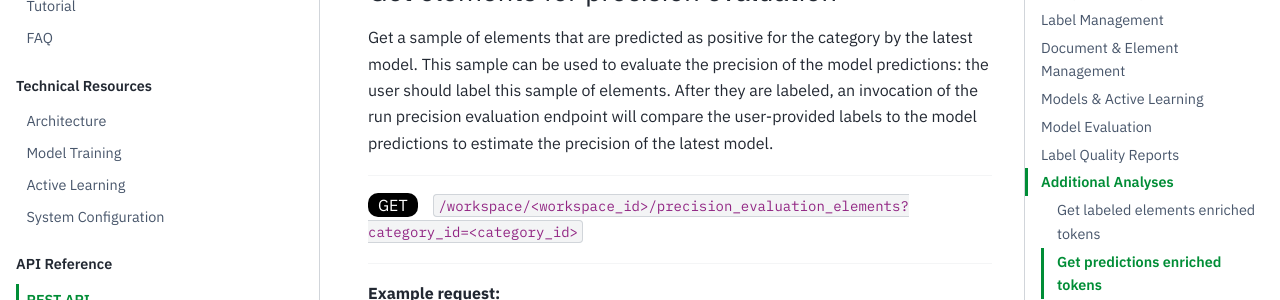
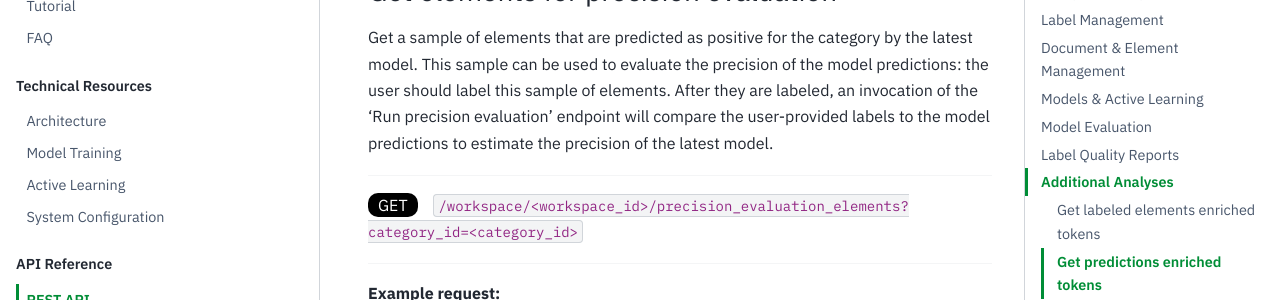
Before and after one commit to label-sleuth/label-sleuth.org, a Sphinx documentation site: the page built from docs/docs/dev/api.md, in a window 1280 px wide and 900 px high, scrolled down 20219 px. Shown: the part 233-533 px from the top of the window. Built offline with Sphinx 7.4.7 and the PyData theme 0.15.4, drawn with Linux system fonts in a browser that asks for light colours.

```diff
--- a/docs/docs/dev/api.md
+++ b/docs/docs/dev/api.md
@@ -975,7 +975,7 @@ Endpoints related to evaluation of a model.
 ### Get elements for precision evaluation
 
 Get a sample of elements that are predicted as positive for the category by the latest model. This sample can be
-used to evaluate the precision of the model predictions: the user should label this sample of elements. After they are labeled, an invocation of the run precision evaluation endpoint will compare the user-provided labels to the model predictions to estimate the precision of the latest model.
+used to evaluate the precision of the model predictions: the user should label this sample of elements. After they are labeled, an invocation of the 'Run precision evaluation' endpoint will compare the user-provided labels to the model predictions to estimate the precision of the latest model.
 
 ---
 
```
